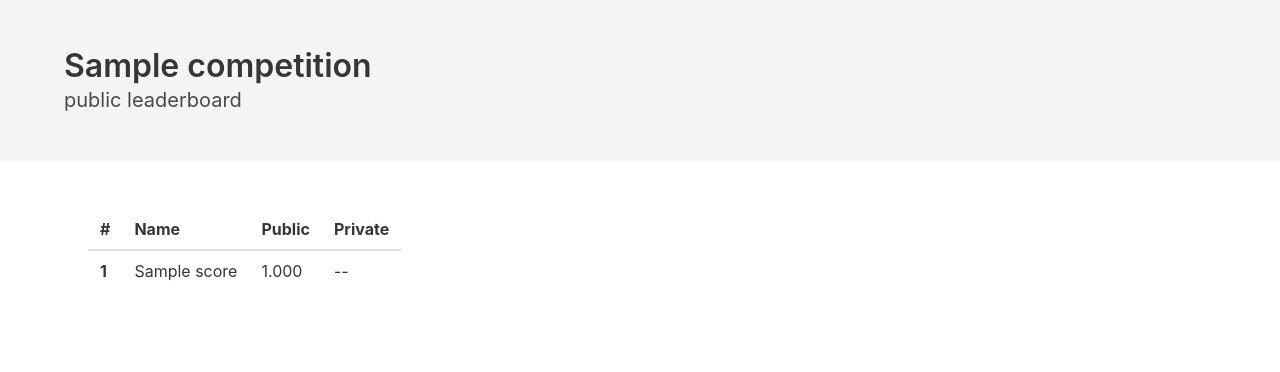
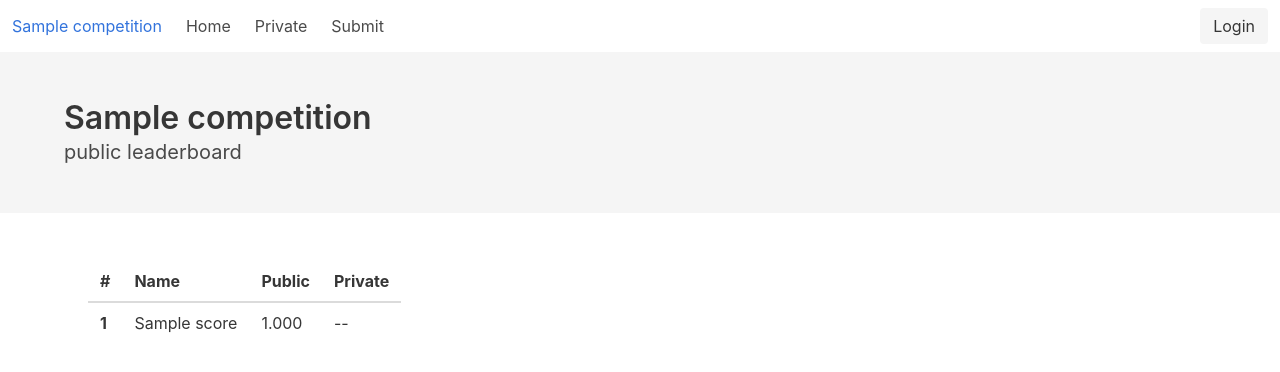
Before and after one commit to amaotone/hostcomp, a Flask app: page / in a window 1280 px wide. Shown: the top 372 px of the page. Run offline with Flask 2, Linux system fonts and the light colour scheme; tables that the repository leaves empty hold one stand-in row (values such as "Sample post"); some libraries are stand-ins or nearby versions.

Commit message:
Add navbar

```diff
--- a/app.py
+++ b/app.py
@@ -64,6 +64,7 @@ def get_scores(private=False):
 def login():
     if session.get('logged_in'):
         return redirect(url_for('admin'))
+
     error = None
     if request.method == 'POST':
         if request.form['password'] != app.config['ADMIN_PASSWORD']:
@@ -71,12 +72,22 @@ def login():
         else:
             session['logged_in'] = True
             return redirect(url_for('admin'))
+
     compe = Competition.query.first()
     return render_template('login.html', title='Login', compe=compe, error=error)
 
 
+@app.route('/logout', methods=['GET'])
+def logout():
+    session.pop('logged_in', None)
+    return redirect(url_for('index'))
+
+
 @app.route('/admin')
 def admin():
+    if not session.get('logged_in'):
+        return redirect(url_for('login'))
+
     compe = Competition.query.first()
     return render_template('admin.html', title='Admin', compe=compe)
 
--- a/templates/layout.html
+++ b/templates/layout.html
@@ -6,6 +6,34 @@
     <meta name="viewport" content="width=device-width, initial-scale=1">
   </head>
   <body>
+    <nav class="navbar">
+      <div class="navbar-brand"><a class="navbar-item" href="{{ url_for('index') }}">{{ compe.name }}</a>
+      <a role="button" class="navbar-burger burger" aria-label="menu" aria-expanded="false" data-target="pagetopNav">
+        <span aria-hidden="true"></span>
+        <span aria-hidden="true"></span>
+        <span aria-hidden="true"></span>
+      </a>
+    </div>
+    <div id="pagetopNav" class="navbar-menu">
+      <div class="navbar-start">
+        <a class="navbar-item" href="{{ url_for('index') }}">Home</a>
+        <a class="navbar-item" href="{{ url_for('private') }}">Private</a>
+        <a class="navbar-item" href="{{ url_for('submit') }}">Submit</a>
+      </div>
+    </div>
+    <div class="navbar-end">
+      <div class="navbar-item">
+        <div class="buttons">
+          {% if session['logged_in'] %}
+            <a class="button is-light" href="{{ url_for('logout') }}">Logout</a>
+          {% else %}
+            <a class="button is-light" href="{{ url_for('login') }}">Login</a>
+          {% endif %}
+        </div>
+      </div>
+    </div>
+
+    </nav>
     <section class="hero is-light">
       <div class="hero-body">
         <div class="container">
--- a/templates/login.html
+++ b/templates/login.html
@@ -4,8 +4,7 @@
   <div class="hero-body">
     <div class="container has-text-centered">
       <div class="column is-4 is-offset-4">
-        <h3 class="title">{{ compe.name }}</h3>
-        <p class="subtitle">admin</p>
+        <h3 class="title">Login</h3>
         <div class="box">
           {% if error %}
           <div class="message is-danger is-small">
```
